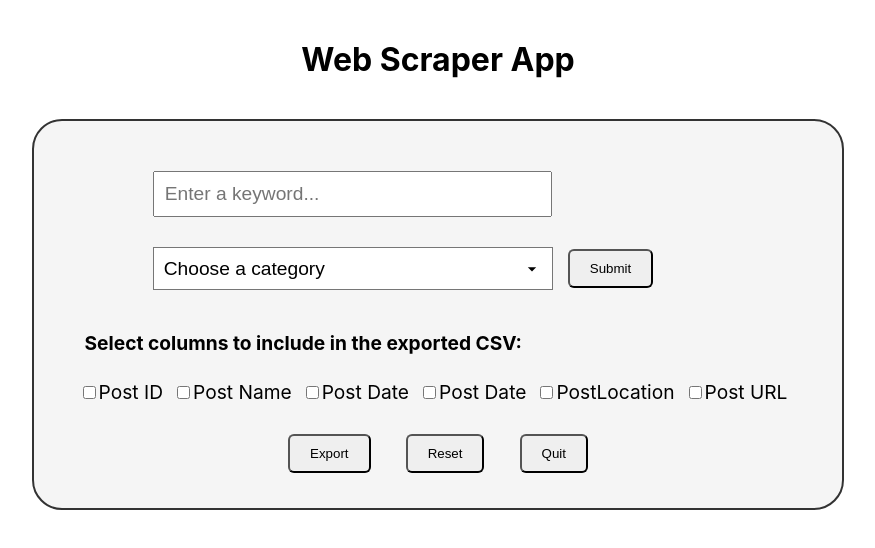
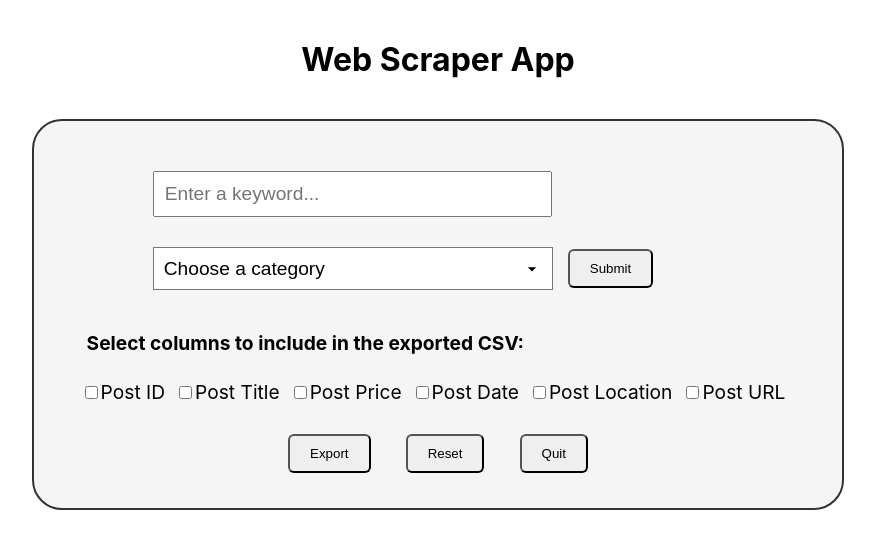
Before and after one commit to Mhanna112-code/HCI-Webscraper, a React (Create React App) app in the folder webscraperapp/: page / in a window 1280 px wide. Shown: the top 548 px of the page, without its empty margins (202-1077 px from the left). Built offline with nearby package versions, Linux system fonts and the light colour scheme.

Commit message:
fixed labeling of columns

```diff
--- a/webscraperapp/src/WebScraperApp.js
+++ b/webscraperapp/src/WebScraperApp.js
@@ -173,11 +173,11 @@ const WebScraperApp = () => {
                 </label>
                 <label>
                     <input type="checkbox" name="columns" value="PostTitle" onChange={handleCheckboxChange} checked={selectedColumns.includes("PostTitle")} />
-                    Post Name
+                    Post Title
                 </label>
                 <label>
                     <input type="checkbox" name="columns" value="PostPrice" onChange={handleCheckboxChange} checked={selectedColumns.includes("PostPrice")} />
-                    Post Date
+                    Post Price
                 </label>
                 <label>
                     <input type="checkbox" name="columns" value="PostDate" onChange={handleCheckboxChange} checked={selectedColumns.includes("PostDate")} />
@@ -185,7 +185,7 @@ const WebScraperApp = () => {
                 </label>
                 <label>
                     <input type="checkbox" name="columns" value="PostLocation" onChange={handleCheckboxChange} checked={selectedColumns.includes("PostLocation")} />
-                    PostLocation
+                    Post Location
                 </label>
                 <label>
                     <input type="checkbox" name="columns" value="PostURL" onChange={handleCheckboxChange} checked={selectedColumns.includes("PostURL")} />
```
